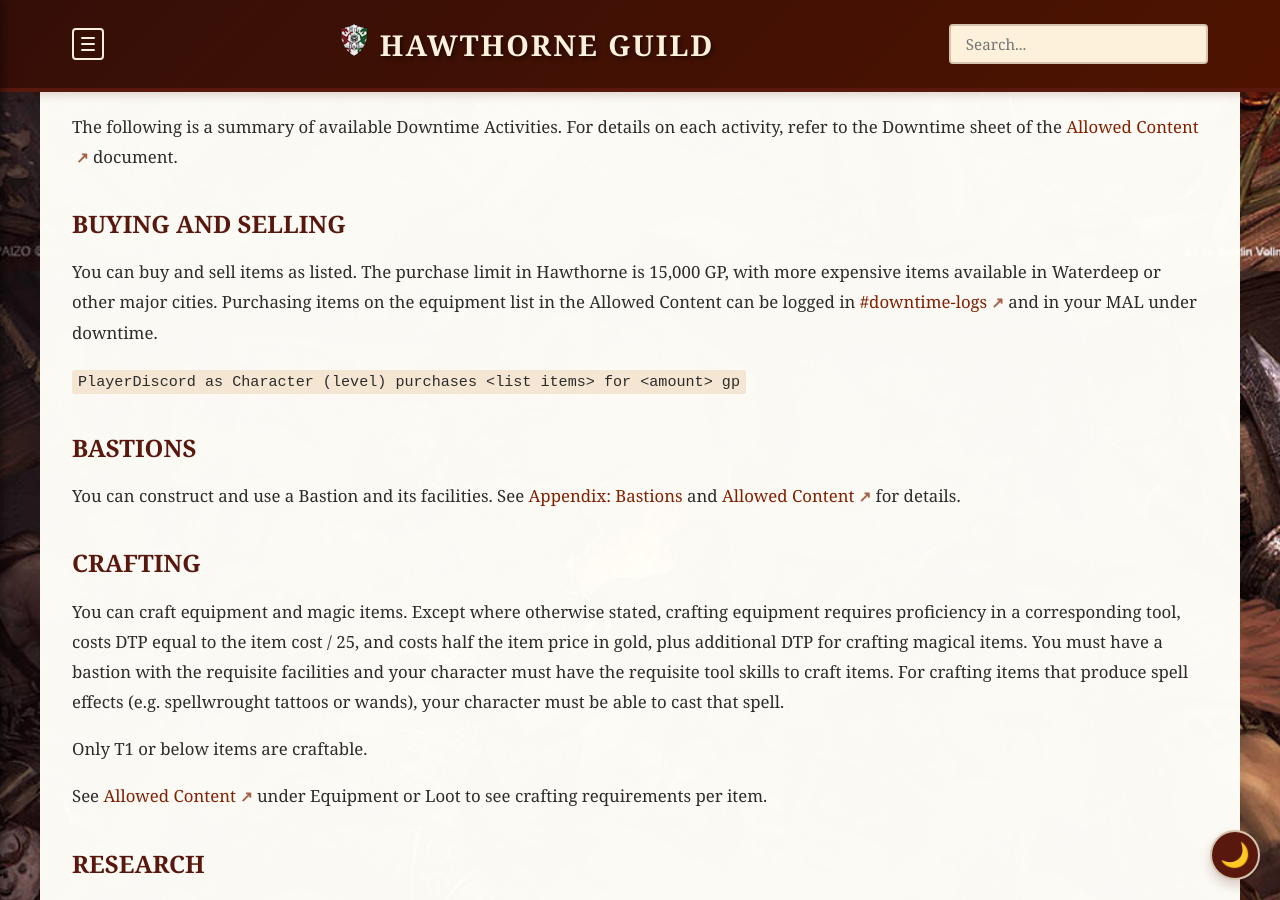
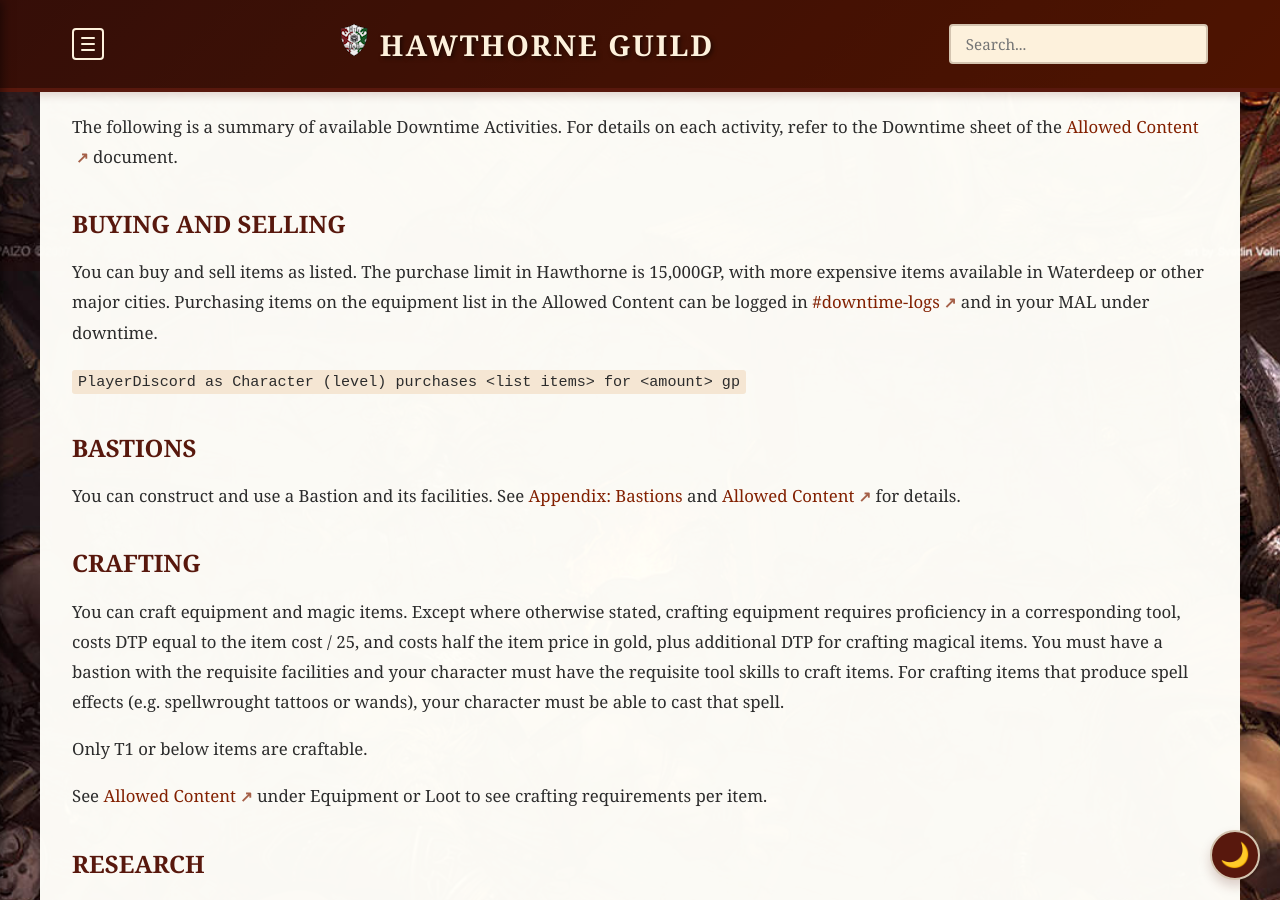
Before and after one commit to coconutswallow/Guides, a Jekyll site: the page built from _playersguide/downtime.md, in a window 1280 px wide and 900 px high, scrolled down 629 px. Built offline with Jekyll 4.4.1, drawn with Linux system fonts in a browser that asks for light colours; comment, search, counter and statistics services are not loaded.

Commit message:
Update downtime.md

````diff
--- a/_playersguide/downtime.md
+++ b/_playersguide/downtime.md
@@ -17,7 +17,7 @@
 
 ### Buying and Selling
 
-You can buy and sell items as listed. The purchase limit in Hawthorne is 15,000 GP, with more expensive items available in Waterdeep or other major cities.  Purchasing items on the equipment list in the Allowed Content can be logged in <a href="https://discord.com/channels/308324031478890497/617830376257093640">#downtime-logs</a> and in your MAL under downtime.
+You can buy and sell items as listed. The purchase limit in Hawthorne is 15,000GP, with more expensive items available in Waterdeep or other major cities.  Purchasing items on the equipment list in the Allowed Content can be logged in [#downtime-logs](https://discord.com/channels/308324031478890497/617830376257093640) and in your MAL under downtime.
 
 ```PlayerDiscord as Character (level) purchases <list items> for <amount> gp```
 
````
